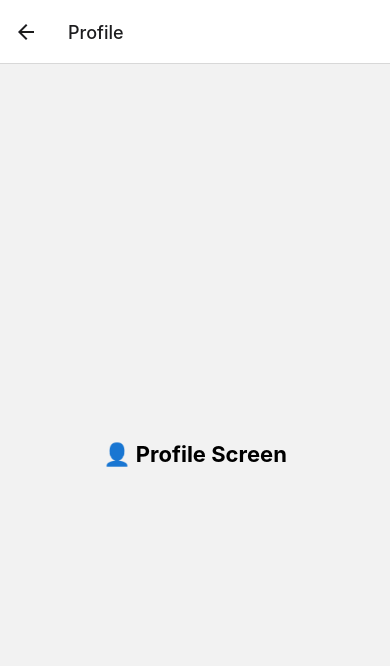
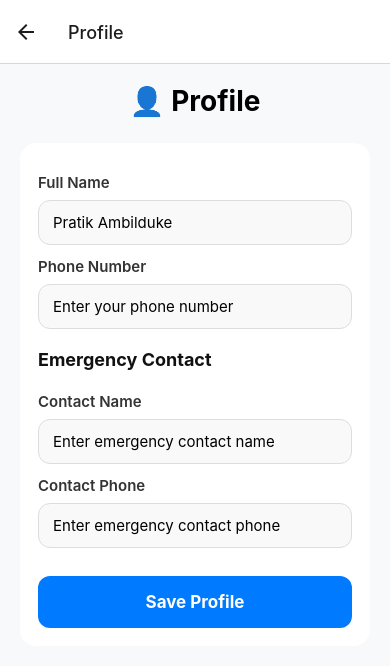
Before and after one commit to pratikAmbilduke/resq-ai, a React Native app in the folder mobile/: screen /Profile in a window 390 px wide. Shown: the top 666 px of the page. Built offline with nearby package versions, Linux system fonts and the light colour scheme.

Commit message:
feat(profile): add editable profile and emergency contact form

```diff
--- a/mobile/screens/ProfileScreen.js
+++ b/mobile/screens/ProfileScreen.js
@@ -1,21 +1,129 @@
-import { View, Text, StyleSheet } from 'react-native';
+import { useState } from 'react';
+import {
+  View,
+  Text,
+  StyleSheet,
+  TextInput,
+  TouchableOpacity,
+  Alert,
+  ScrollView,
+} from 'react-native';
 
 export default function ProfileScreen() {
+  const [name, setName] = useState('Pratik Ambilduke');
+  const [phone, setPhone] = useState('');
+  const [emergencyContactName, setEmergencyContactName] = useState('');
+  const [emergencyContactPhone, setEmergencyContactPhone] = useState('');
+
+  const handleSave = () => {
+    if (!name.trim() || !phone.trim()) {
+      Alert.alert('Validation Error', 'Please fill your name and phone number.');
+      return;
+    }
+
+    Alert.alert('Success', 'Profile details saved successfully.');
+  };
+
   return (
-    <View style={styles.container}>
-      <Text style={styles.text}>👤 Profile Screen</Text>
-    </View>
+    <ScrollView contentContainerStyle={styles.container}>
+      <Text style={styles.title}>👤 Profile</Text>
+
+      <View style={styles.card}>
+        <Text style={styles.label}>Full Name</Text>
+        <TextInput
+          style={styles.input}
+          placeholder="Enter your full name"
+          value={name}
+          onChangeText={setName}
+        />
+
+        <Text style={styles.label}>Phone Number</Text>
+        <TextInput
+          style={styles.input}
+          placeholder="Enter your phone number"
+          value={phone}
+          onChangeText={setPhone}
+          keyboardType="phone-pad"
+        />
+
+        <Text style={styles.sectionTitle}>Emergency Contact</Text>
+
+        <Text style={styles.label}>Contact Name</Text>
+        <TextInput
+          style={styles.input}
+          placeholder="Enter emergency contact name"
+          value={emergencyContactName}
+          onChangeText={setEmergencyContactName}
+        />
+
+        <Text style={styles.label}>Contact Phone</Text>
+        <TextInput
+          style={styles.input}
+          placeholder="Enter emergency contact phone"
+          value={emergencyContactPhone}
+          onChangeText={setEmergencyContactPhone}
+          keyboardType="phone-pad"
+        />
+
+        <TouchableOpacity style={styles.saveButton} onPress={handleSave}>
+          <Text style={styles.saveButtonText}>Save Profile</Text>
+        </TouchableOpacity>
+      </View>
+    </ScrollView>
   );
 }
 
 const styles = StyleSheet.create({
   container: {
-    flex: 1,
-    justifyContent: 'center',
-    alignItems: 'center'
+    padding: 20,
+    backgroundColor: '#f8f9fa',
+    flexGrow: 1,
   },
-  text: {
-    fontSize: 22,
-    fontWeight: 'bold'
-  }
+  title: {
+    fontSize: 28,
+    fontWeight: 'bold',
+    marginBottom: 25,
+    textAlign: 'center',
+  },
+  card: {
+    backgroundColor: '#fff',
+    padding: 18,
+    borderRadius: 16,
+    elevation: 3,
+  },
+  label: {
+    fontSize: 15,
+    fontWeight: '600',
+    marginBottom: 8,
+    marginTop: 12,
+    color: '#333',
+  },
+  sectionTitle: {
+    fontSize: 18,
+    fontWeight: 'bold',
+    marginTop: 20,
+    marginBottom: 10,
+    color: '#111',
+  },
+  input: {
+    backgroundColor: '#f9f9f9',
+    borderWidth: 1,
+    borderColor: '#ddd',
+    borderRadius: 12,
+    paddingHorizontal: 14,
+    paddingVertical: 12,
+    fontSize: 15,
+  },
+  saveButton: {
+    backgroundColor: '#007bff',
+    padding: 16,
+    borderRadius: 12,
+    alignItems: 'center',
+    marginTop: 28,
+  },
+  saveButtonText: {
+    color: '#fff',
+    fontSize: 17,
+    fontWeight: 'bold',
+  },
 });
```
